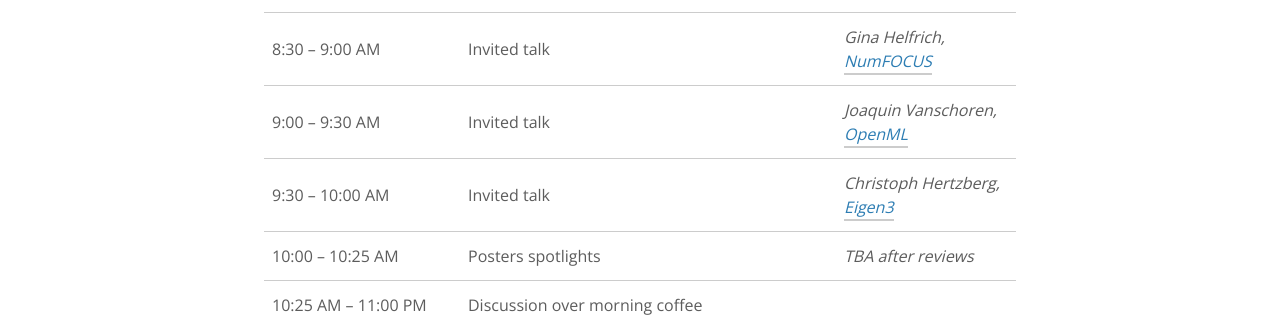
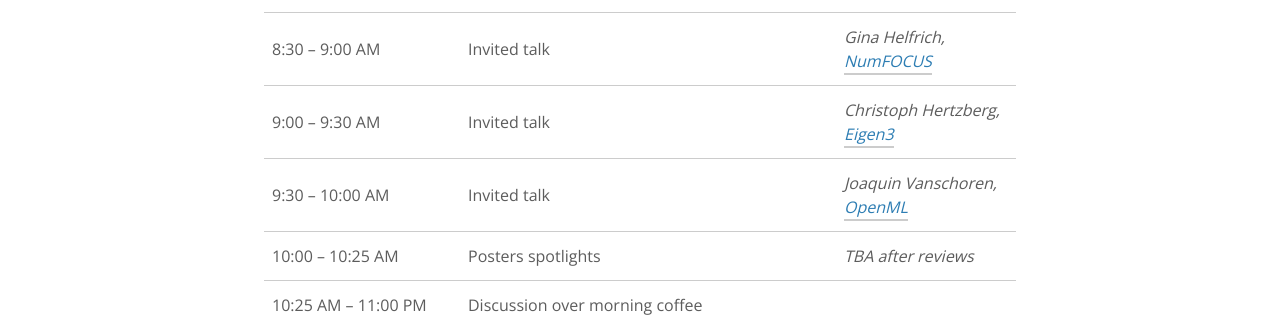
Before and after one commit to nips-2018-oss/nips-2018-oss.github.io, a Jekyll site: the page built from schedule.md, in a window 1280 px wide. Shown: the part 343-660 px from the top of the page. Built offline with Jekyll 4.4.1, drawn with Linux system fonts in a browser that asks for light colours; nearby versions of some CDN libraries.

Commit message:
Swap seats

```diff
--- a/schedule.md
+++ b/schedule.md
@@ -10,8 +10,8 @@ Saturday, December 8th 2018
 |---------------------------|----------------------------------------------|-----------------------------|
 | 8:25 &ndash; 8:30 AM      | Opening remarks                              | Workshop organizers         |
 | 8:30 &ndash; 9:00 AM      | Invited talk                                 | Gina Helfrich, [NumFOCUS](https://numfocus.org)     |
-| 9:00 &ndash; 9:30 AM      | Invited talk                                 | Joaquin Vanschoren, [OpenML](https://www.openml.org)  |
-| 9:30 &ndash; 10:00 AM     | Invited talk                                 | Christoph Hertzberg, [Eigen3](http://eigen.tuxfamily.org) |
+| 9:00 &ndash; 9:30 AM      | Invited talk                                 | Christoph Hertzberg, [Eigen3](http://eigen.tuxfamily.org) |
+| 9:30 &ndash; 10:00 AM     | Invited talk                                 | Joaquin Vanschoren, [OpenML](https://www.openml.org)  |
 | 10:00 &ndash; 10:25 AM    | Posters spotlights                           | TBA after reviews           |
 | 10:25 AM &ndash; 11:00 PM | Discussion over morning coffee               |                             |
 | 11:00 AM &ndash; 12:00 AM | Contributed talks and demos                  | TBA after reviews           |
```
